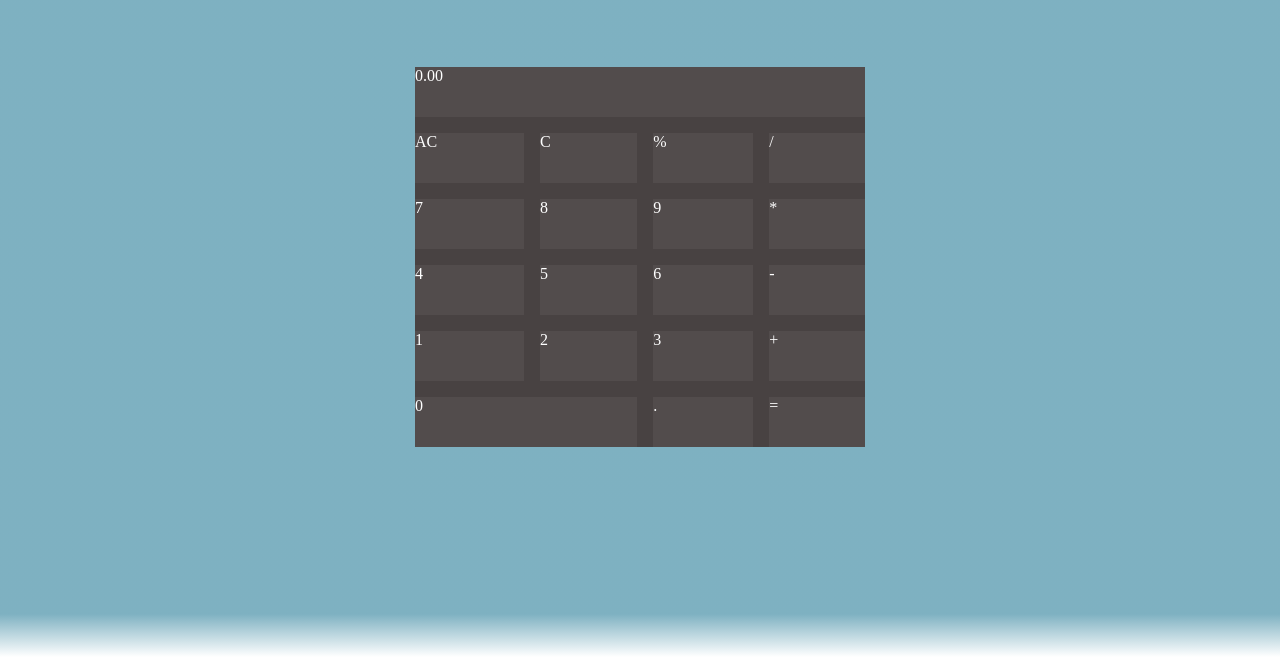
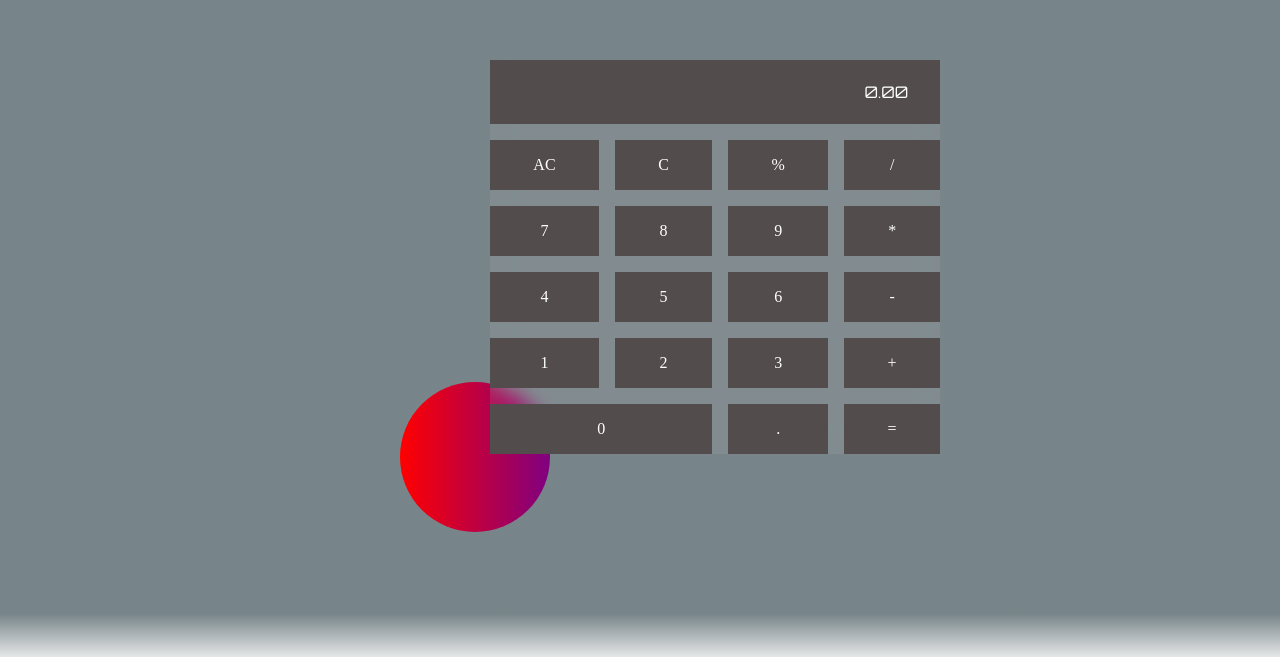
Before and after one commit to abishkar123/fakecalculator, a plain HTML site: page index.html in a window 1280 px wide. Shown: the part 143-800 px from the top of the page. Drawn offline with Linux system fonts and the light colour scheme.

Commit message:
i am updaing my prank calculator

```diff
--- a/index.html
+++ b/index.html
@@ -6,10 +6,18 @@
     <meta name="viewport" content="width=device-width, initial-scale=1.0">
     <title>Calculator</title>
     <link rel="stylesheet" href="style.css">
+
+    <link rel="preconnect" href="https://fonts.googleapis.com">
+<link rel="preconnect" href="https://fonts.gstatic.com" crossorigin>
+<link href="https://fonts.googleapis.com/css2?family=Orbitron&display=swap" rel="stylesheet">
 </head>
 <body>
 
     <div class="wrapper">
+        <div class="circle">
+
+
+        </div>
         <div class="calculator">
             <div class="display">0.00</div>
            <div class="btn-ac"> AC</div>
--- a/style.css
+++ b/style.css
@@ -12,12 +12,15 @@ body{
     justify-content: center;
     align-items: center;
     min-height: 100vh;
-    background: linear-gradient(180deg, rgba(65, 140, 164, 0.68) 94.63%, rgba(6, 19, 23, 0) 100%);
+    background: linear-gradient(180deg, rgba(55, 75, 82, 0.68) 94.63%, rgba(6, 19, 23, 0.1) 100%);
+
+
 }
 .calculator{
-    background: #484242;
+    background: rgba(219, 204, 204, 0.1);
     width: 450px;
     color: white;
+    backdrop-filter: blur(10px);
 
 
 
@@ -37,11 +40,22 @@ body{
     height: 50px;
     /* width: 50px; */
     background: rgb(82, 76, 76);
-}
-.display{
-    grid-area:display;
+
+    display: flex;
+    align-items: center;
+    justify-content: center;
+
 
 }
+.calculator div.display{
+    grid-area:display;
+    display: flex;
+    justify-content: flex-end;
+    padding: 2rem;
+
+    font-family: 'Orbitron', sans-serif;
+}
+
 .btn-ac{
     grid-area:ac;
 
@@ -119,3 +133,15 @@ body{
     grid-area:equals;
 
 }
+.circle {
+    background: linear-gradient(to right, red, purple);
+    width: 150px;
+    height: 150px;
+    border-radius: 50%;
+
+    position: relative;
+    left: 60px;
+    top: 200px;
+
+
+}
```
